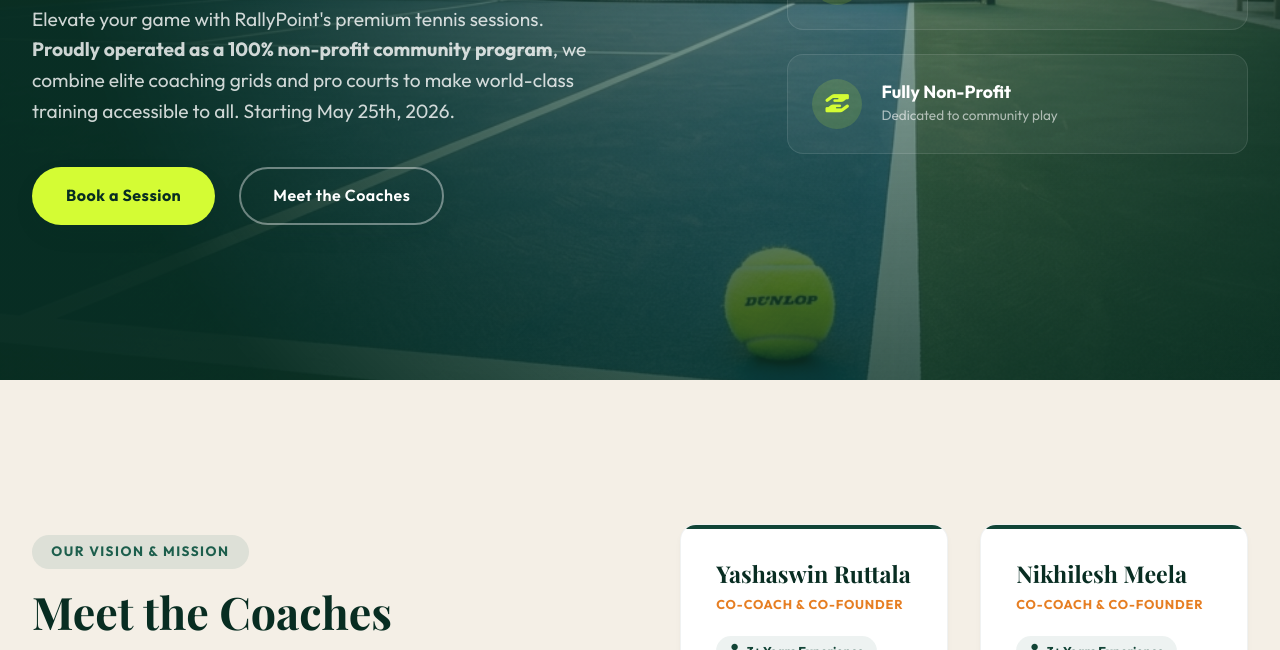
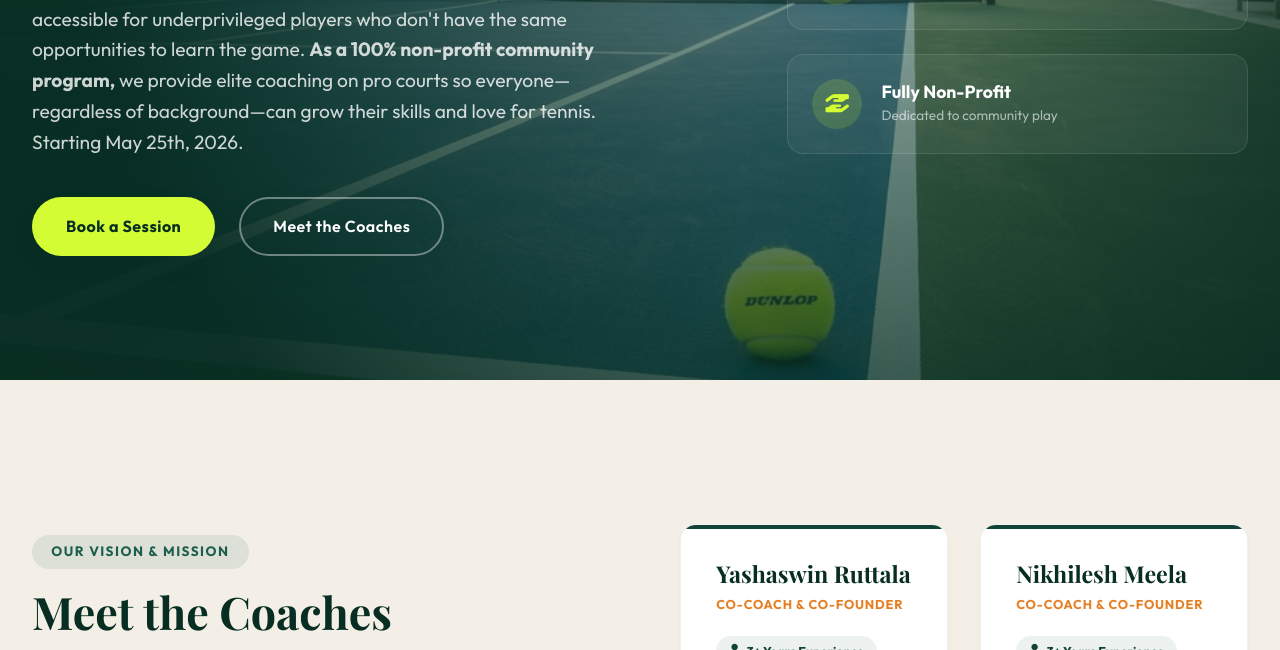
Before and after one commit to Smarty67-dev/rallypointwebsite, a website: page index.html in a window 1280 px wide. Shown: the part 450-1100 px from the top of the page. Drawn offline with nearby package versions, Linux system fonts and the light colour scheme; no server answers; a web font is replaced by a local one.

Commit message:
Update index.html

```diff
--- a/index.html
+++ b/index.html
@@ -72,7 +72,7 @@
           <i class="fa-solid fa-ribbon"></i> 100% NON-PROFIT COMMUNITY INITIATIVE
         </div>
         <h1 class="hero-title">SMASH YOUR<br>TENNIS <span>LIMITS</span></h1>
-        <p class="hero-desc">Elevate your game with RallyPoint's premium tennis sessions. <strong>Proudly operated as a 100% non-profit community program</strong>, we combine elite coaching grids and pro courts to make world-class training accessible to all. Starting May 25th, 2026.</p>
+        <p class="hero-desc">At RallyPoint, our mission is to make quality tennis coaching easily accessible for underprivileged players who don't have the same opportunities to learn the game. <strong>As a 100% non-profit community program,</strong> we provide elite coaching on pro courts so everyone—regardless of background—can grow their skills and love for tennis. Starting May 25th, 2026.</p>
         <div class="hero-actions">
           <a href="#book" class="btn btn-volt" id="cta-book">Book a Session</a>
           <a href="#about" class="btn btn-outline" id="cta-learn" style="color: white; border-color: rgba(255,255,255,0.4);">Meet the Coaches</a>
```
